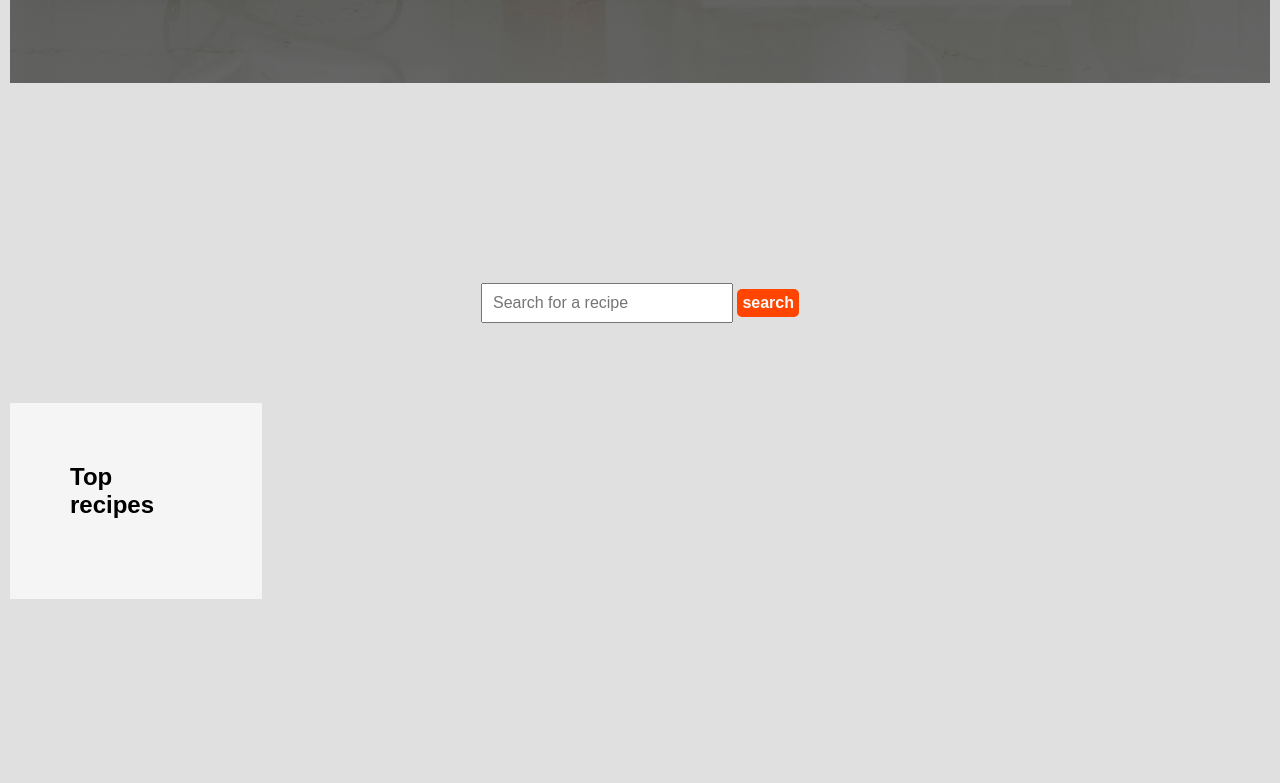
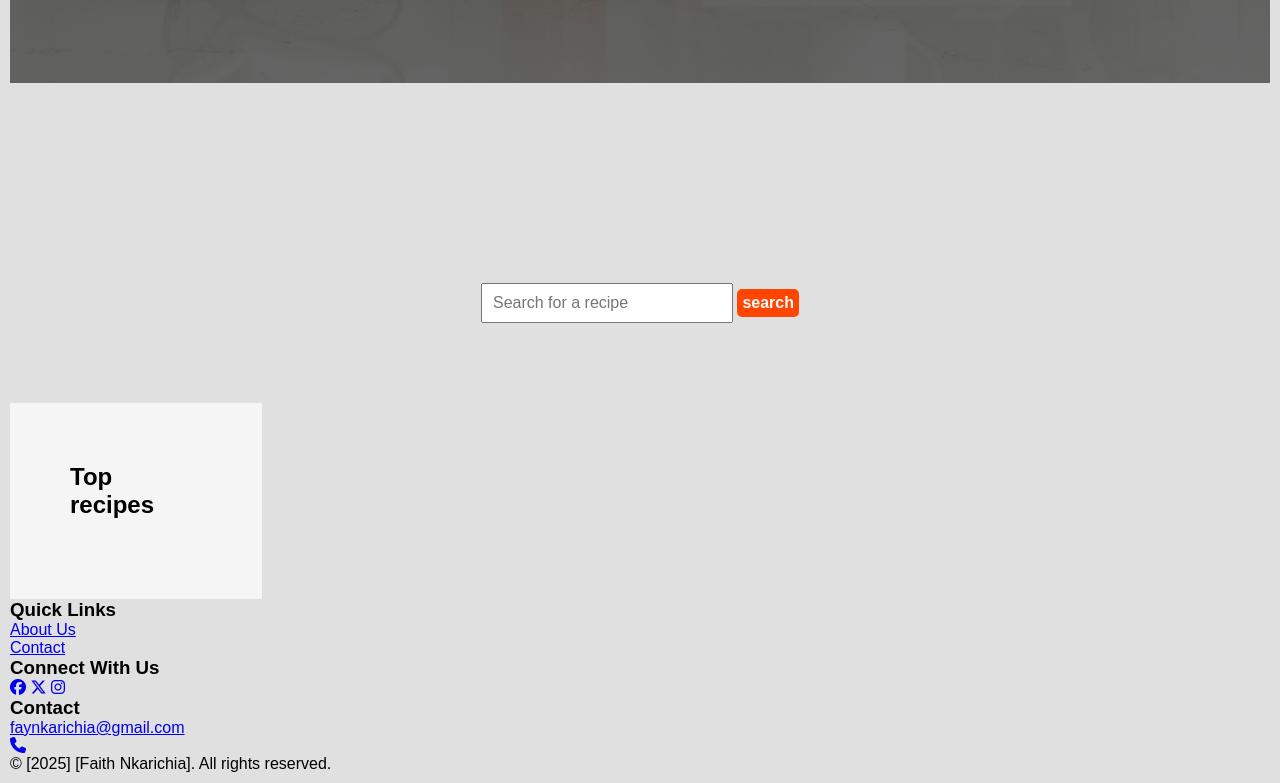
Before and after one commit to faithnkarichia/Recipe-sharing-platform, a plain HTML site: page index.html in a window 1280 px wide. Shown: the part 727-1510 px from the top of the page. Before the commit the page ends 1336 px from the top, so only its background shows below. Drawn offline with Linux system fonts and the light colour scheme; no server answers.

Commit message:
Add footer

```diff
--- a/index.html
+++ b/index.html
@@ -93,7 +93,36 @@ heeere
       </div>
 </section>
 
-    <footer></footer>
+<footer>
+    <div class="footer-container">
+        <div class="footer-section">
+            <h3>Quick Links</h3>
+            <ul>
+                <li><a href="/about">About Us</a></li>
+                <li><a href="/contact">Contact</a></li>
+                <!-- <li><a href="/privacy">Privacy Policy</a></li> -->
+                <!-- <li><a href="/terms">Terms of Service</a></li> -->
+            </ul>
+        </div>
+        <div class="footer-section">
+            <h3>Connect With Us</h3>
+            <div class="social-icons">
+                <a href="#"><i class="fa-brands fa-facebook"></i></a>
+                <a href="#"><i class="fa-brands fa-x-twitter"></i></a>
+                <a href="#"><i class="fa-brands fa-instagram"></i></a>
+            </div>
+        </div>
+        <div class="footer-section">
+            <h3>Contact</h3>
+            <p ><a href="mailto:someone@example.com?subject=Hello&body=How are you?">faynkarichia@gmail.com</a></p>
+
+            <p><a href="tel:+254768692489"><i class="fa-solid fa-phone"></i></a></p>
+        </div>
+    </div>
+    <div class="copyright">
+        <p>© [2025] [Faith Nkarichia]. All rights reserved.</p>
+    </div>
+</footer>
     <script src="/src/index.js"></script>
 </body>
 </html>
```
